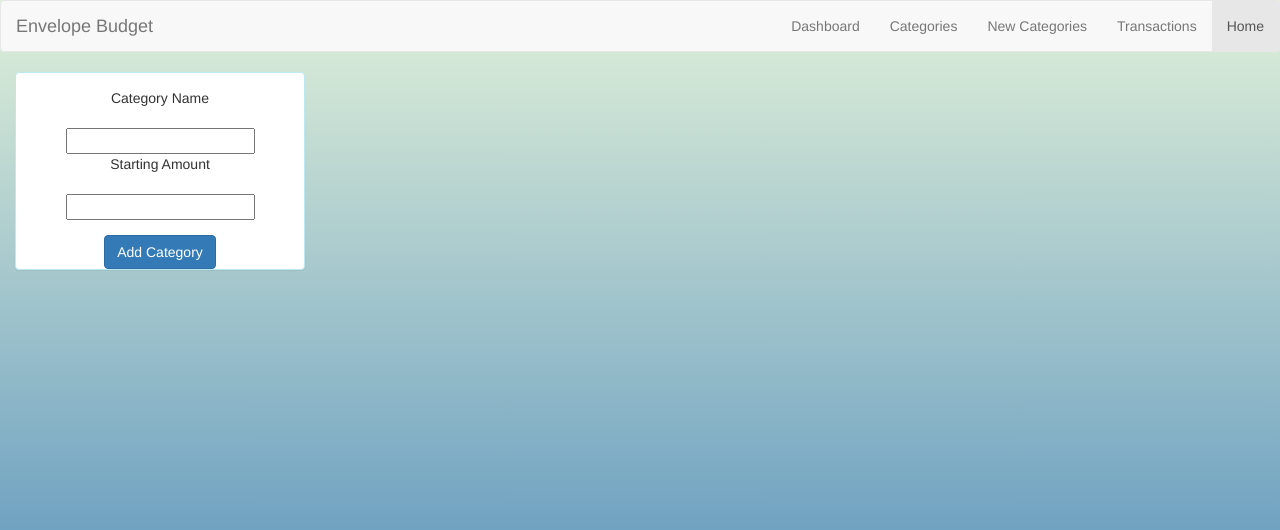
After one commit to gadeta01/budget, a Flask app: page /newCategories in a window 1280 px wide. The commit adds this page. Shown: the top 530 px of the page. Run offline with Flask 2, Linux system fonts and the light colour scheme; some libraries are stand-ins or nearby versions.

Commit message:
start of new categories

```diff
--- /dev/null
+++ b/addCategory.py
@@ -0,0 +1,7 @@
+from flask_wtf import Form
+from wtforms import StringField,ValidationError, SelectField, TextAreaField, FloatField
+from wtforms.validators import InputRequired, Optional
+
+class AddCategory(Form):
+    categoryName = StringField('', validators=[Optional()])
+    categoryAmount = FloatField('', validators=[Optional()])
--- a/app.py
+++ b/app.py
@@ -9,6 +9,8 @@ from flask_wtf import Form
 from wtforms import StringField,ValidationError, SelectField, TextAreaField, FloatField
 from wtforms.widgets import TextArea
 from wtforms.validators import InputRequired, Optional
+
+from addCategory import AddCategory
 
 app = Flask(__name__)
 app.debug = True
@@ -63,7 +65,8 @@ def check_password(plain_text_password, hashed_password):
 def home():
     #depending on session could return something different
 
-    return render_template('login.html')
+    #return render_template('dashboard.html')
+    return dashboard()
 
 @app.route('/login', methods=['GET','POST'])
 def login():
@@ -92,6 +95,13 @@ def dashboard():
 @app.route('/transactions')
 def transactions():
     return render_template('transactions.html')
+
+@app.route('/newCategories', methods=['GET','POST'])
+def newCategories():
+    addCategories = AddCategory()
+
+    return render_template('newCategories.html', addCategoryForm=addCategories)
+
 
 @app.route('/categories', methods=['GET','POST'])
 def categories():
--- a/templates/layout.html
+++ b/templates/layout.html
@@ -25,6 +25,7 @@
         <ul class="nav navbar-nav navbar-right">
         <li><a href="/dashboard">Dashboard</a></li>
         <li><a href="/categories">Categories</a></li>
+        <li><a href="/newCategories">New Categories</a></li>
         <li><a href="/transactions">Transactions</a></li>
         <li class="active"><a href="/dashboard">Home</a></li>
         </ul>
--- /dev/null
+++ b/templates/newCategories.html
@@ -0,0 +1,19 @@
+{% from "_formhelpers.html" import render_field %}
+{% extends "layout.html" %}
+{% block head %}
+{{ super() }}
+{% endblock %}
+
+{% block content %}
+
+<div class = "col-sm-3 text-center">
+    <div class="panel panel-info">
+        <div class="panel-body">
+            Category Name {{ render_field(addCategoryForm.categoryName) }}
+            Starting Amount {{ render_field(addCategoryForm.categoryAmount) }}
+        </div>
+        <button type="submit" class="btn btn-small btn-primary">Add Category</button>
+    </div>
+</div>
+
+{% endblock %}
```
